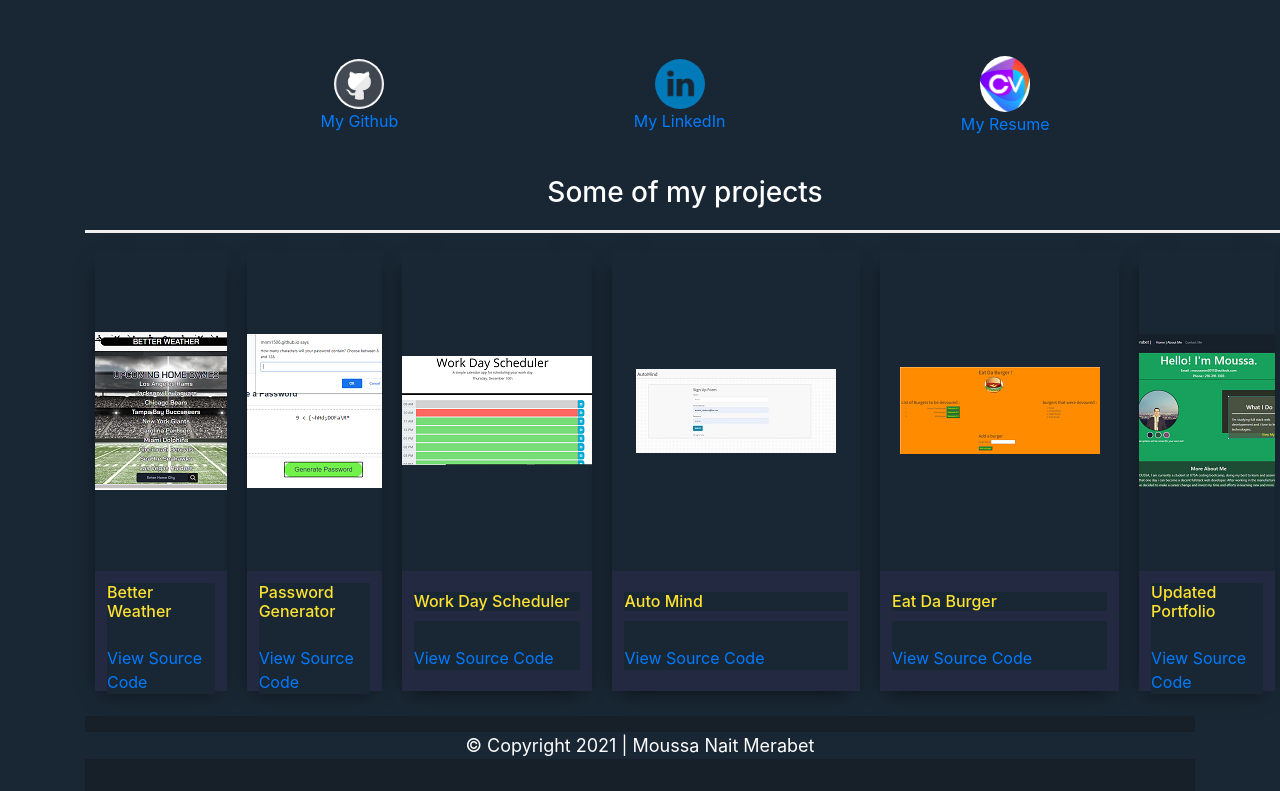
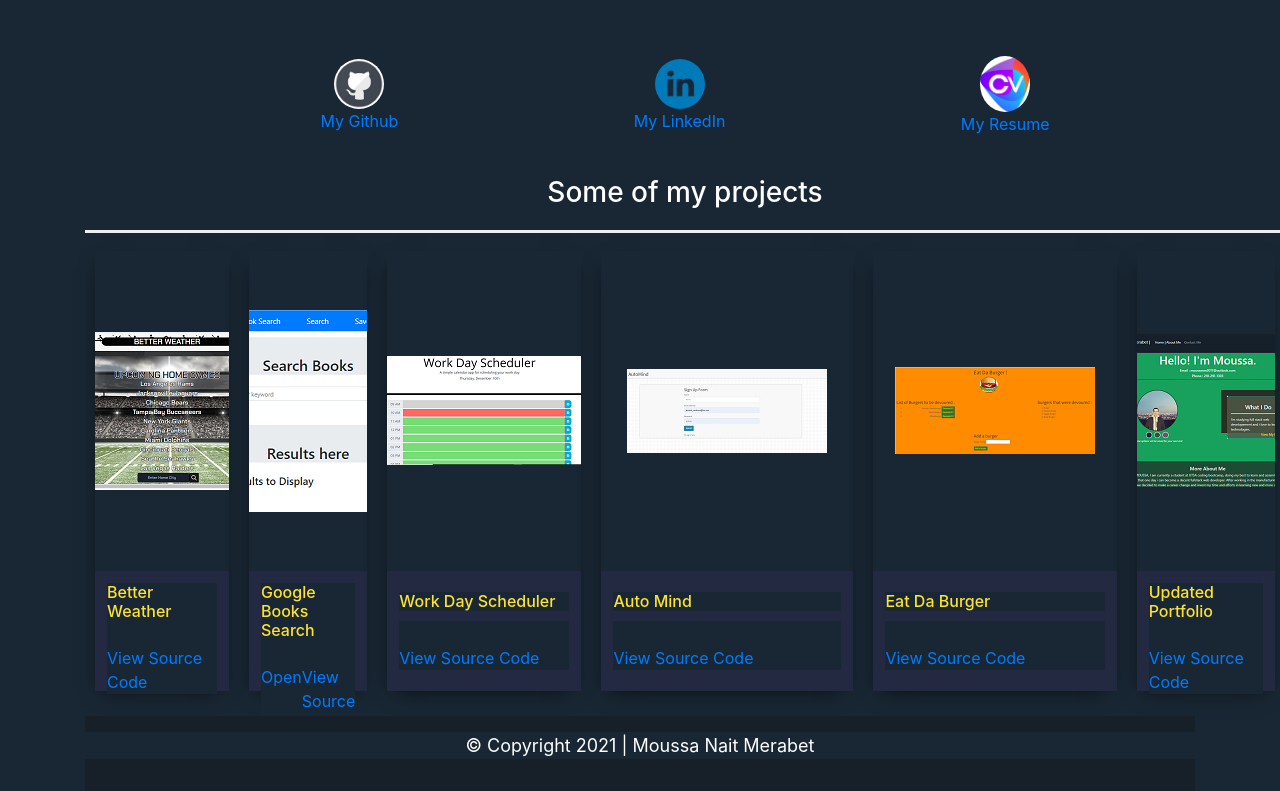
Before and after one commit to Mnm1506/React-Portfolio, a React (Create React App) app: page /#/ in a window 1280 px wide. Shown: the part 1032-1823 px from the top of the page. Built offline with nearby package versions, Linux system fonts and the light colour scheme.

Commit message:
deploying

```diff
--- a/src/components/Projects.js
+++ b/src/components/Projects.js
@@ -5,7 +5,7 @@ function Projects() {
         <div className="main-container">
             <h3> Some of my projects </h3>
             <div className="post-wrapper">
-                <div className="post" id= "1">
+                <div className="post" id="1">
                     <img className="thumbnail" src="assets\images\MyApp.png" alt="App imag"></img>
                     <div className="post-preview">
                         <h6 className="post-title">Better Weather</h6>
@@ -14,17 +14,18 @@ function Projects() {
                         </div>
                     </div>
                 </div>
-                <div className="post" id= "2">
-                    <img className="thumbnail" src="assets\images\Capture.png" alt="App imag" ></img>
+                <div className="post" id="2">
+                    <img className="thumbnail" src="assets\images\Captur.PNG" alt="App imag" ></img>
                     <div className="post-preview">
-                        <h6 className="post-title">Password Generator</h6>
+                        <h6 className="post-title">Google Books Search</h6>
                         <div className="project-links">
-                            <a rel="noopener" href="https://mnm1506.github.io/03-Password-Generator/">View Source
+                            <a rel="noopener" href="https://floating-thicket-84022.herokuapp.com/">Open</a>
+                            <a rel="noopener" href="https://github.com/Mnm1506/Google-Books-Search">View Source
                 Code</a>
                         </div>
                     </div>
                 </div>
-                <div className="post" id= "3">
+                <div className="post" id="3">
                     <img className="thumbnail" src="assets\images\media.jpg" alt="App imag" ></img>
                     <div className="post-preview">
                         <h6 className="post-title">Work Day Scheduler</h6>
@@ -34,7 +35,7 @@ function Projects() {
                         </div>
                     </div>
                 </div>
-                <div className="post" id= "4">
+                <div className="post" id="4">
                     <img className="thumbnail" src="assets\images\sign-up-layout.jpg" alt="App imag" ></img>
                     <div className="post-preview">
                         <h6 className="post-title">Auto Mind</h6>
@@ -44,7 +45,7 @@ function Projects() {
                         </div>
                     </div>
                 </div>
-                <div className="post" id= "5">
+                <div className="post" id="5">
                     <img className="thumbnail" src="assets\images\burger.PNG" alt="App imag" ></img>
                     <div className="post-preview">
                         <h6 className="post-title">Eat Da Burger</h6>
@@ -54,7 +55,7 @@ function Projects() {
                         </div>
                     </div>
                 </div>
-                <div className="post" id= "6">
+                <div className="post" id="6">
                     <img className="thumbnail" src="assets\images\portf.PNG" alt="App imag" ></img>
                     <div className="post-preview">
                         <h6 className="post-title">Updated Portfolio</h6>
```
Also changed, not shown: public/assets/images/Captur.PNG (added).
